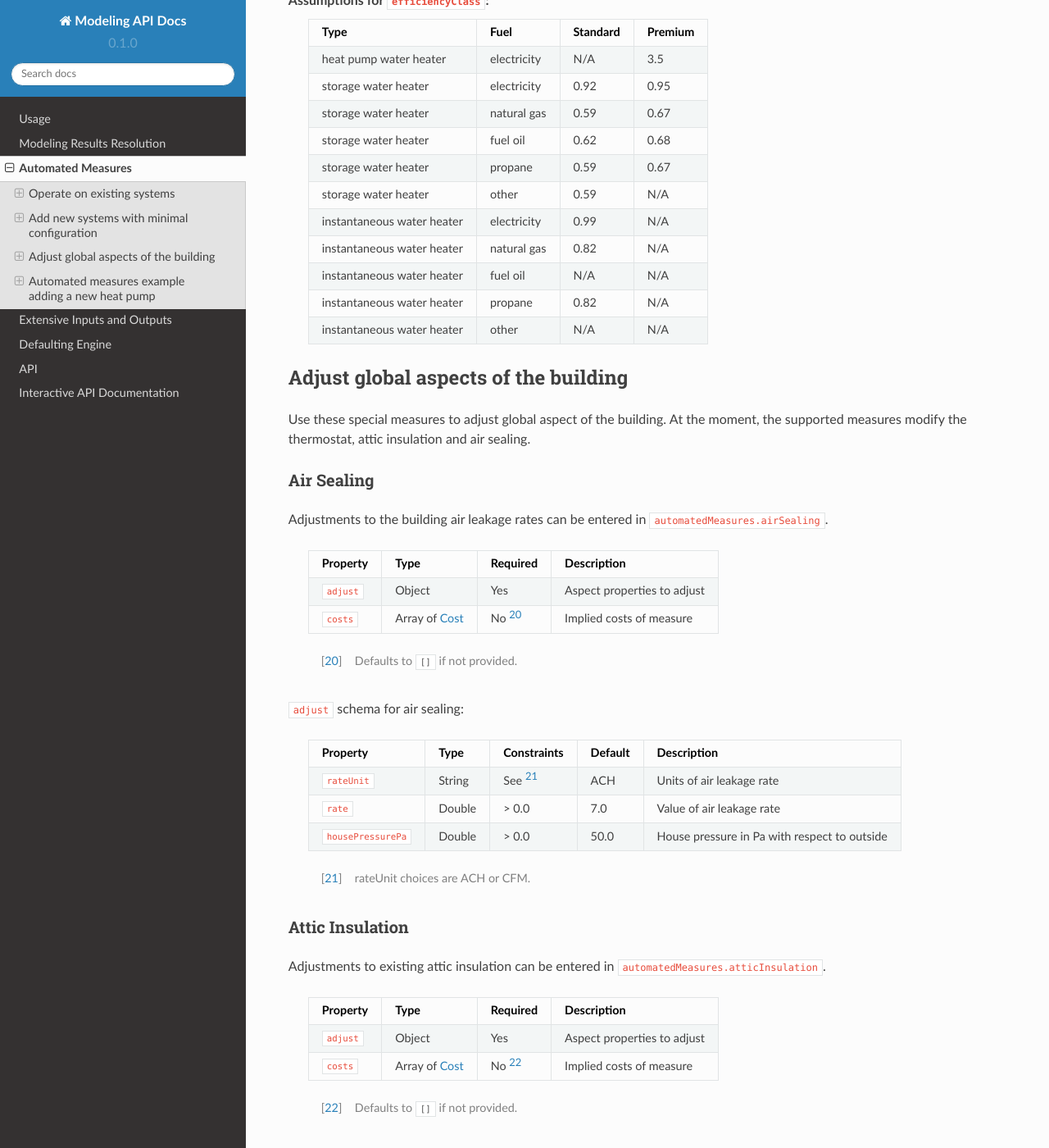
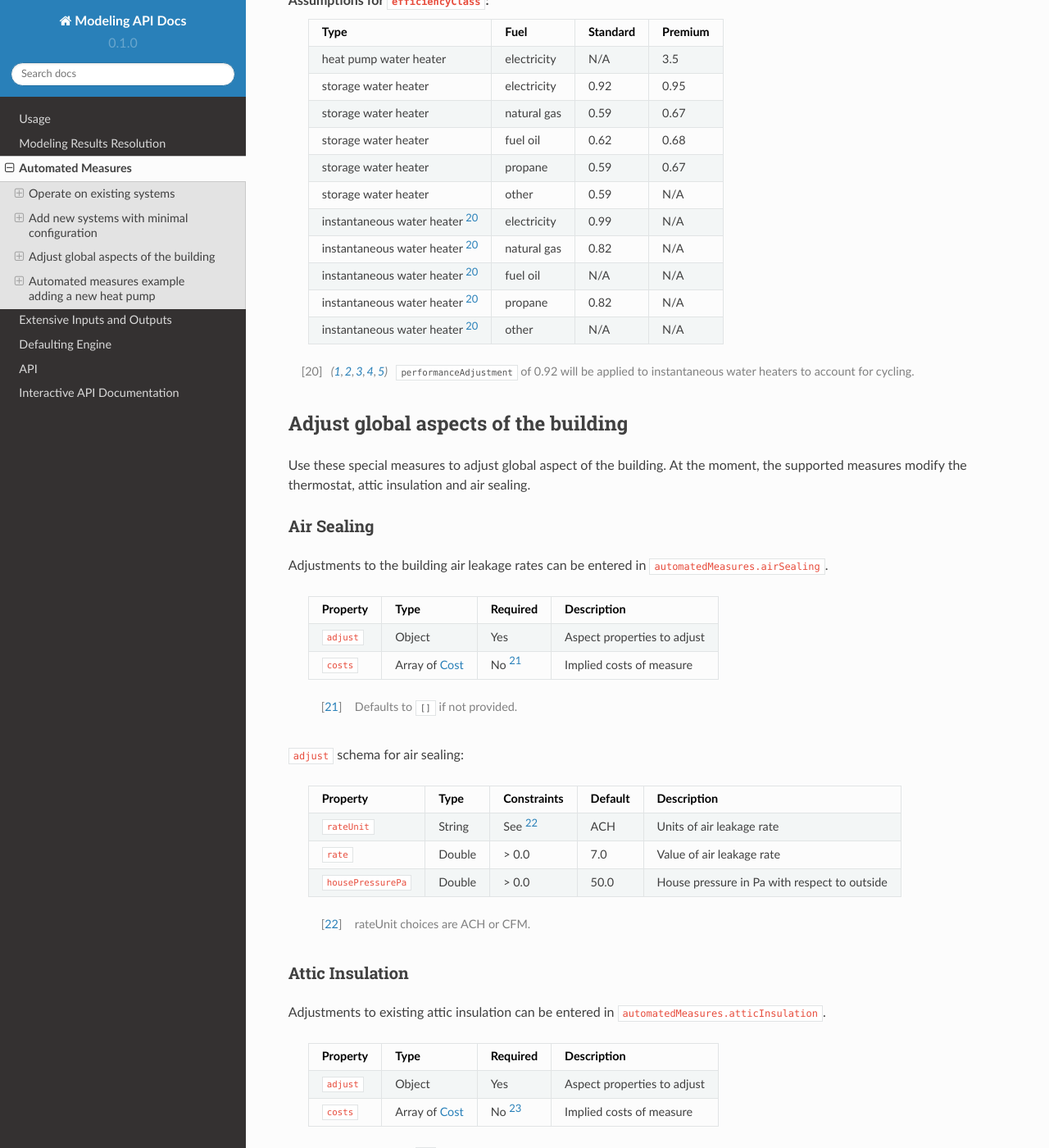
Before and after one commit to RadiantLabs/modeling-api-docs, a Sphinx documentation site: the page built from docs/source/automated_measures.rst, in a window 1280 px wide and 1400 px high, scrolled down 5040 px. Shown: the whole window at 82% size. Built offline with Sphinx 7.4.7 and the Read the Docs theme 2.0.0, drawn with Linux system fonts in a browser that asks for light colours.

Commit message:
Add documentation of performanceAdjustment

```diff
--- a/docs/source/automated_measures.rst
+++ b/docs/source/automated_measures.rst
@@ -230,21 +230,22 @@ Characteristics of a new water heating system can be entered in ``automatedMeasu
 
 
 Assumptions for ``efficiencyClass``:
-  ==========================  ===========  ========  =======
-  Type                        Fuel         Standard  Premium
-  ==========================  ===========  ========  =======
-  heat pump water heater      electricity  N/A       3.5
-  storage water heater        electricity  0.92      0.95
-  storage water heater        natural gas  0.59      0.67
-  storage water heater        fuel oil     0.62      0.68
-  storage water heater        propane      0.59      0.67
-  storage water heater        other        0.59      N/A
-  instantaneous water heater  electricity  0.99      N/A
-  instantaneous water heater  natural gas  0.82      N/A
-  instantaneous water heater  fuel oil     N/A       N/A
-  instantaneous water heater  propane      0.82      N/A
-  instantaneous water heater  other        N/A       N/A
-  ==========================  ===========  ========  =======
+  =================================  ===========  ========  =======
+  Type                               Fuel         Standard  Premium
+  =================================  ===========  ========  =======
+  heat pump water heater             electricity  N/A       3.5
+  storage water heater               electricity  0.92      0.95
+  storage water heater               natural gas  0.59      0.67
+  storage water heater               fuel oil     0.62      0.68
+  storage water heater               propane      0.59      0.67
+  storage water heater               other        0.59      N/A
+  instantaneous water heater [20]_   electricity  0.99      N/A
+  instantaneous water heater [20]_   natural gas  0.82      N/A
+  instantaneous water heater [20]_   fuel oil     N/A       N/A
+  instantaneous water heater [20]_   propane      0.82      N/A
+  instantaneous water heater [20]_   other        N/A       N/A
+  =================================  ===========  ========  =======
+.. [20] ``performanceAdjustment`` of 0.92 will be applied to instantaneous water heaters to account for cycling.
 
 Adjust global aspects of the building
 -------------------------------------
```
